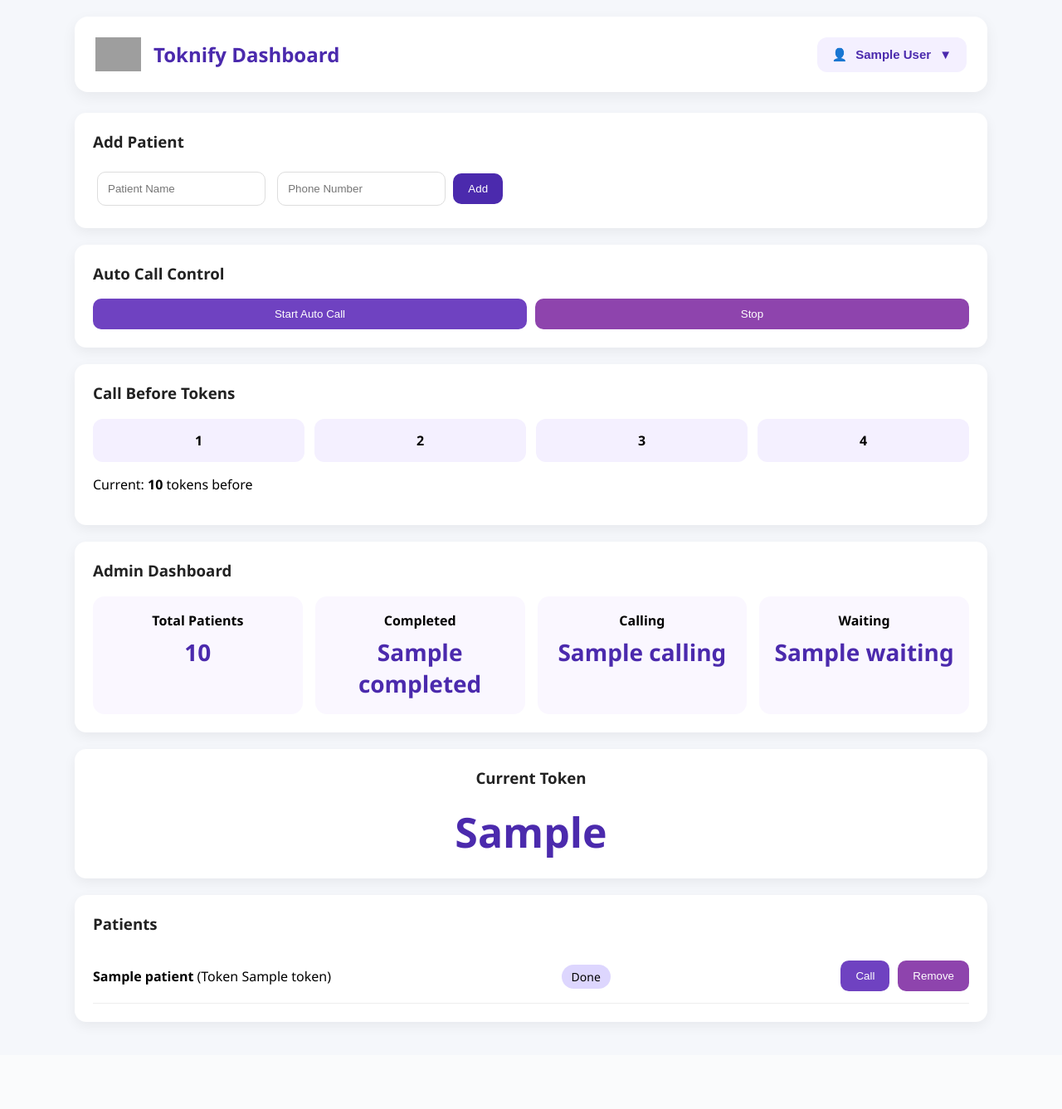
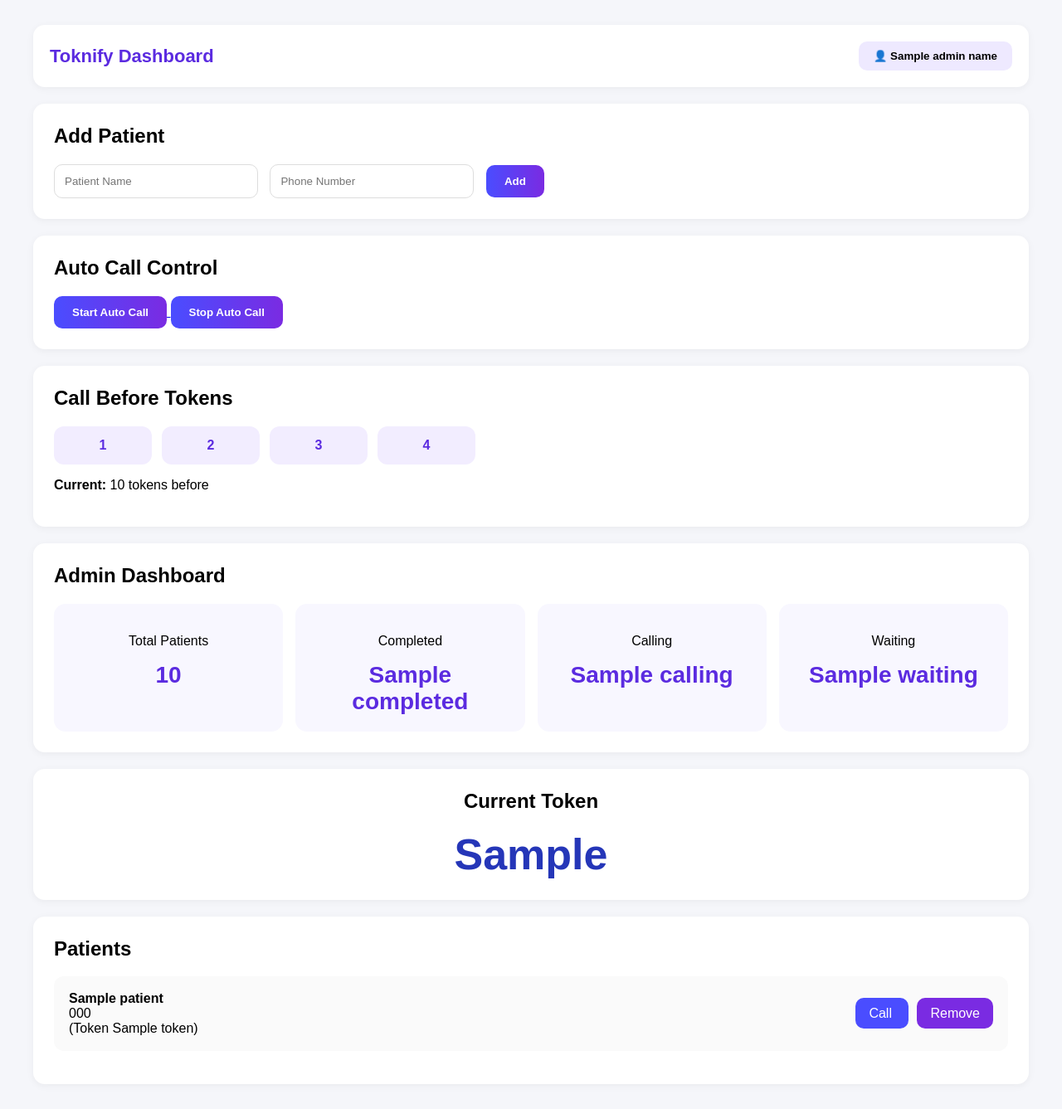
Before and after one commit to sethdiya-code/toknify, a Flask app: template templates/index.html in a window 1280 px wide. Shown: the whole page at 83% size. Before the commit the page ends 1236 px from the top, so only its background shows below. Run offline with Flask 3, Linux system fonts and the light colour scheme; the visitor is signed in with stand-in values (Sample User, id 1); tables that the repository leaves empty hold one stand-in row (values such as "Sample post"); the template is opened without the code that fills it: most values are stand-ins (such as "Sample title", 1, 10 or a date in 2020); grey boxes are pictures that could not be loaded.

Commit message:
Update index.html

```diff
--- a/templates/index.html
+++ b/templates/index.html
@@ -1,448 +1,348 @@
 <!DOCTYPE html>
-<html>
+<html lang="en">
 <head>
+    <meta charset="UTF-8">
+    <meta name="viewport" content="width=device-width, initial-scale=1.0">
     <title>Toknify Dashboard</title>
 
     <style>
         body {
-            font-family: 'Segoe UI', sans-serif;
-            background: #f5f7fb;
-            padding: 20px;
             margin: 0;
+            padding: 0;
+            background: #f5f6fa;
+            font-family: Arial, sans-serif;
         }
 
         .container {
-            max-width: 1100px;
-            margin: auto;
+            width: 95%;
+            max-width: 1200px;
+            margin: 30px auto;
         }
 
-        /* ================= NAVBAR ================= */
-
-        .top-navbar {
+        .topbar {
             background: white;
-            border-radius: 16px;
-            padding: 18px 25px;
+            padding: 20px;
+            border-radius: 14px;
             display: flex;
             justify-content: space-between;
             align-items: center;
-            box-shadow: 0 6px 18px rgba(0,0,0,0.06);
-            margin-bottom: 25px;
+            box-shadow: 0 2px 10px rgba(0,0,0,0.05);
         }
 
-        .nav-left {
-            display: flex;
-            align-items: center;
-            gap: 15px;
+        .logo {
+            font-size: 22px;
+            font-weight: bold;
+            color: #5b2be0;
         }
 
-        .main-logo {
-            width: 55px;
-            height: 55px;
-            object-fit: contain;
-        }
-
-        .brand-text h2 {
-            margin: 0;
-            font-size: 24px;
-            color: #4b2aad;
-            font-weight: 700;
-        }
-
-        .brand-text p {
-            margin: 3px 0 0;
-            font-size: 13px;
-            color: #777;
-        }
-
-        /* ================= PROFILE DROPDOWN ================= */
-
-        .profile-dropdown {
+        .profile {
             position: relative;
         }
 
-        .profile-btn {
-            background: #f4f0ff;
+        .profile button {
+            background: #eee9ff;
             border: none;
-            padding: 12px 18px;
-            border-radius: 12px;
+            padding: 10px 18px;
+            border-radius: 10px;
             cursor: pointer;
-            font-weight: 600;
-            color: #4b2aad;
-            display: flex;
-            align-items: center;
-            gap: 10px;
+            font-weight: bold;
+        }
+
+        .dropdown {
+            position: absolute;
+            right: 0;
+            top: 55px;
+            width: 280px;
+            background: white;
+            border-radius: 14px;
+            padding: 20px;
+            box-shadow: 0 10px 30px rgba(0,0,0,0.08);
+            display: none;
+            z-index: 999;
+        }
+
+        .dropdown a {
+            display: block;
+            text-decoration: none;
+            color: #222;
+            padding: 10px 0;
             font-size: 15px;
         }
 
-        .profile-btn:hover {
-            background: #ece5ff;
+        .dropdown hr {
+            border: none;
+            border-top: 1px solid #eee;
+            margin: 14px 0;
         }
 
-        .dropdown-content {
-            display: none;
-            position: absolute;
-            right: 0;
-            top: 60px;
-            width: 280px;
+        .section {
             background: white;
+            margin-top: 20px;
+            padding: 25px;
             border-radius: 14px;
-            box-shadow: 0 8px 25px rgba(0,0,0,0.08);
-            padding: 18px;
-            z-index: 999;
+            box-shadow: 0 2px 10px rgba(0,0,0,0.05);
         }
 
-        .dropdown-content a {
-            display: block;
-            padding: 10px 0;
-            text-decoration: none;
-            color: #333;
-            font-size: 14px;
-        }
-
-        .dropdown-content a:hover {
-            color: #4b2aad;
-        }
-
-        .dropdown-section p {
-            margin: 6px 0;
-            font-size: 14px;
-        }
-
-        .logout-link {
-            color: #d62828 !important;
-            font-weight: 600;
-        }
-
-        hr {
-            border: none;
-            border-top: 1px solid #eee;
-            margin: 12px 0;
-        }
-
-        /* ================= CARDS ================= */
-
-        .card {
-            background: white;
-            padding: 22px;
-            border-radius: 14px;
-            box-shadow: 0 5px 15px rgba(0,0,0,0.06);
-            margin-bottom: 20px;
-        }
-
-        .card h3 {
+        h2 {
             margin-top: 0;
-            color: #222;
         }
 
         input {
             padding: 12px;
-            margin: 5px;
+            width: 220px;
+            border: 1px solid #ddd;
             border-radius: 10px;
-            border: 1px solid #ddd;
-            outline: none;
+            margin-right: 10px;
         }
 
-        button {
-            padding: 11px 18px;
+        .btn {
+            background: linear-gradient(to right, #4a4dff, #7a2be2);
+            color: white;
             border: none;
+            padding: 12px 22px;
             border-radius: 10px;
             cursor: pointer;
-            font-weight: 500;
+            font-weight: bold;
         }
 
-        .btn-green {
-            background: #6f42c1;
-            color: white;
-        }
-
-        .btn-red {
-            background: #8e44ad;
-            color: white;
-        }
-
-        .btn-blue {
-            background: #4b2aad;
-            color: white;
-        }
-
-        /* ================= STATS ================= */
-
-        .stats-wrap {
+        .token-buttons {
             display: flex;
-            gap: 15px;
+            gap: 12px;
             flex-wrap: wrap;
         }
 
-        .stats-card {
-            flex: 1;
-            min-width: 140px;
-            text-align: center;
-            padding: 18px;
-            border-radius: 14px;
-            background: #faf7ff;
-            font-weight: 600;
-        }
-
-        .big-number {
-            font-size: 28px;
-            margin-top: 8px;
-            color: #4b2aad;
-        }
-
-        /* ================= TOKEN BOX ================= */
-
-        .token-grid {
-            display: flex;
-            gap: 12px;
-            margin-top: 12px;
+        .token-buttons a {
+            text-decoration: none;
         }
 
         .token-box {
-            flex: 1;
+            background: #f2edff;
+            padding: 14px 24px;
+            border-radius: 12px;
+            font-weight: bold;
+            min-width: 70px;
             text-align: center;
-            padding: 15px;
-            border-radius: 12px;
-            background: #f4f0ff;
-            cursor: pointer;
-            font-weight: bold;
-            transition: 0.3s;
+            color: #5b2be0;
         }
 
-        .token-box:hover {
-            transform: scale(1.03);
+        .stats {
+            display: grid;
+            grid-template-columns: repeat(auto-fit, minmax(180px,1fr));
+            gap: 15px;
         }
 
-        .active-token {
-            background: #4b2aad;
-            color: white;
+        .card {
+            background: #f8f7ff;
+            padding: 20px;
+            border-radius: 14px;
+            text-align: center;
         }
 
-        /* ================= PATIENTS ================= */
+        .card h3 {
+            margin: 0;
+            font-size: 28px;
+            color: #5b2be0;
+        }
 
         .patient {
+            background: #fafafa;
+            padding: 18px;
+            border-radius: 12px;
+            margin-bottom: 15px;
             display: flex;
             justify-content: space-between;
             align-items: center;
-            padding: 14px 0;
-            border-bottom: 1px solid #eee;
         }
 
-        .status {
-            padding: 5px 12px;
-            border-radius: 20px;
-            font-size: 14px;
+        .actions a {
+            text-decoration: none;
+            margin-left: 10px;
         }
 
-        .waiting {
-            background: #f3e8ff;
+        .call-btn {
+            background: #4a4dff;
+            color: white;
+            padding: 10px 16px;
+            border-radius: 10px;
         }
 
-        .calling {
-            background: #e9d8fd;
+        .remove-btn {
+            background: #7a2be2;
+            color: white;
+            padding: 10px 16px;
+            border-radius: 10px;
         }
 
-        .done {
-            background: #ddd6fe;
+        .current-token {
+            text-align: center;
+            font-size: 52px;
+            font-weight: bold;
+            color: #2536b8;
         }
     </style>
-
-    <script>
-        function setCallBefore(value) {
-            fetch('/set_call_before/' + value)
-            .then(() => location.reload());
-        }
-
-        function toggleDropdown() {
-            const menu = document.getElementById("dropdownMenu");
-
-            if (menu.style.display === "block") {
-                menu.style.display = "none";
-            } else {
-                menu.style.display = "block";
-            }
-        }
-
-        setInterval(() => {
-            fetch('/auto_call');
-        }, 5000);
-    </script>
 </head>
-
 <body>
 
 <div class="container">
 
-    <!-- ================= NAVBAR ================= -->
+    <!-- TOPBAR -->
+    <div class="topbar">
+        <div class="logo">Toknify Dashboard</div>
 
-    <div class="top-navbar">
-
-        <div class="nav-left">
-            <img src="/static/logo.png" class="main-logo">
-
-            <div class="brand-text">
-                <h2>Toknify Dashboard</h2>
-
-            </div>
-        </div>
-
-        <div class="profile-dropdown">
-
-            <button class="profile-btn" onclick="toggleDropdown()">
-                👤
-                <span>{{ session['organization_name'] }}</span>
-                ▼
+        <div class="profile">
+            <button onclick="toggleDropdown()">
+                👤 {{ admin_name }}
             </button>
 
-            <div id="dropdownMenu" class="dropdown-content">
-
-                <div class="dropdown-section">
-                    <p><b>🏥 Organization:</b> {{ session['organization_name'] }}</p>
-                    <p><b>👤 Admin:</b> {{ session['admin_name'] }}</p>
-                    <p><b>📧 Email:</b> {{ session['user_email'] }}</p>
-                </div>
+            <div class="dropdown" id="dropdownMenu">
+                <p><strong>🏥 Organization:</strong> {{ organization }}</p>
+                <p><strong>👤 Admin:</strong> {{ admin_name }}</p>
+                <p><strong>📧 Email:</strong> {{ email }}</p>
 
                 <hr>
 
-                <a href="/">📊 Today’s Report</a>
-                <a href="/">📞 Call History</a>
-                <a href="/">📁 Patient Records</a>
+                <a href="/today_report">📊 Today's Report</a>
+                <a href="/call_history">📞 Call History</a>
+                <a href="/patient_records">📁 Patient Records</a>
+                <a href="/edit_profile">✏ Edit Profile</a>
 
                 <hr>
 
-                <a href="/signup">✏ Edit Profile</a>
-                <a href="/">⚙ Token Settings</a>
-
-                <hr>
-
-                <a href="/logout" class="logout-link">🚪 Logout</a>
-
+                <a href="/logout">🚪 Logout</a>
             </div>
-
         </div>
-
     </div>
 
-    <!-- ================= ADD PATIENT ================= -->
 
-    <div class="card">
-        <h3>Add Patient</h3>
+    <!-- ADD PATIENT -->
+    <div class="section">
+        <h2>Add Patient</h2>
 
-        <form action="/add" method="POST">
+        <form method="POST">
             <input type="text" name="name" placeholder="Patient Name" required>
             <input type="text" name="phone" placeholder="Phone Number" required>
-            <button type="submit" class="btn-blue">Add</button>
+            <button class="btn" type="submit">Add</button>
         </form>
     </div>
 
-    <!-- ================= AUTO CALL ================= -->
 
-    <div class="card">
-        <h3>Auto Call Control</h3>
+    <!-- AUTO CALL -->
+    <div class="section">
+        <h2>Auto Call Control</h2>
 
-        <div style="display:flex; gap:10px;">
-            <a href="/start_auto" style="flex:1;">
-                <button class="btn-green" style="width:100%;">Start Auto Call</button>
-            </a>
+        <a href="/start_auto">
+            <button class="btn">Start Auto Call</button>
+        </a>
 
-            <a href="/stop_auto" style="flex:1;">
-                <button class="btn-red" style="width:100%;">Stop</button>
-            </a>
+        <a href="/stop_auto">
+            <button class="btn">Stop Auto Call</button>
+        </a>
+    </div>
+
+
+    <!-- CALL BEFORE TOKENS -->
+    <div class="section">
+        <h2>Call Before Tokens</h2>
+
+        <div class="token-buttons">
+            <a href="/set_call_before/1"><div class="token-box">1</div></a>
+            <a href="/set_call_before/2"><div class="token-box">2</div></a>
+            <a href="/set_call_before/3"><div class="token-box">3</div></a>
+            <a href="/set_call_before/4"><div class="token-box">4</div></a>
+        </div>
+
+        <p><strong>Current:</strong> {{ call_before }} tokens before</p>
+    </div>
+
+
+    <!-- ADMIN DASHBOARD -->
+    <div class="section">
+        <h2>Admin Dashboard</h2>
+
+        <div class="stats">
+            <div class="card">
+                <p>Total Patients</p>
+                <h3>{{ total }}</h3>
+            </div>
+
+            <div class="card">
+                <p>Completed</p>
+                <h3>{{ completed }}</h3>
+            </div>
+
+            <div class="card">
+                <p>Calling</p>
+                <h3>{{ calling }}</h3>
+            </div>
+
+            <div class="card">
+                <p>Waiting</p>
+                <h3>{{ waiting }}</h3>
+            </div>
         </div>
     </div>
 
-    <!-- ================= CALL BEFORE ================= -->
 
-    <div class="card">
-        <h3>Call Before Tokens</h3>
-
-        <div class="token-grid">
-            <div onclick="setCallBefore(1)" class="token-box {{ 'active-token' if call_before==1 else '' }}">1</div>
-            <div onclick="setCallBefore(2)" class="token-box {{ 'active-token' if call_before==2 else '' }}">2</div>
-            <div onclick="setCallBefore(3)" class="token-box {{ 'active-token' if call_before==3 else '' }}">3</div>
-            <div onclick="setCallBefore(4)" class="token-box {{ 'active-token' if call_before==4 else '' }}">4</div>
-        </div>
-
-        <p>Current: <b>{{ call_before }}</b> tokens before</p>
-    </div>
-
-    <!-- ================= ADMIN DASHBOARD ================= -->
-
-    <div class="card">
-        <h3>Admin Dashboard</h3>
-
-        <div class="stats-wrap">
-
-            <div class="stats-card">
-                Total Patients
-                <div class="big-number">{{ total }}</div>
-            </div>
-
-            <div class="stats-card">
-                Completed
-                <div class="big-number">{{ completed }}</div>
-            </div>
-
-            <div class="stats-card">
-                Calling
-                <div class="big-number">{{ calling }}</div>
-            </div>
-
-            <div class="stats-card">
-                Waiting
-                <div class="big-number">{{ waiting }}</div>
-            </div>
-
-        </div>
-    </div>
-
-    <!-- ================= CURRENT TOKEN ================= -->
-
-    <div class="card" style="text-align:center;">
-        <h3>Current Token</h3>
-
-        <div style="font-size:50px; font-weight:700; color:#4b2aad;">
+    <!-- CURRENT TOKEN -->
+    <div class="section">
+        <h2 style="text-align:center;">Current Token</h2>
+        <div class="current-token">
             {{ current_token }}
         </div>
     </div>
 
-    <!-- ================= PATIENTS ================= -->
 
-    <div class="card">
-        <h3>Patients</h3>
+    <!-- PATIENTS -->
+    <div class="section">
+        <h2>Patients</h2>
 
-        {% for p in patients %}
+        {% for patient in patients %}
         <div class="patient">
 
             <div>
-                <b>{{ p.name }}</b>
-                (Token {{ p.token }})
+                <strong>{{ patient.name }}</strong><br>
+                {{ patient.phone }}<br>
+                (Token {{ patient.token }})
             </div>
 
-            <div>
-                {% if p.completed %}
-                    <span class="status done">Done</span>
-                {% elif p.called %}
-                    <span class="status calling">Calling</span>
-                {% else %}
-                    <span class="status waiting">Waiting</span>
-                {% endif %}
-            </div>
-
-            <div style="display:flex; gap:10px;">
-                <a href="/call_now/{{ p.token }}">
-                    <button class="btn-green">Call</button>
+            <div class="actions">
+                <a href="/call_now/{{ patient.token }}" class="call-btn">
+                    Call
                 </a>
 
-                <a href="/delete/{{ p.token }}">
-                    <button class="btn-red">Remove</button>
+                <a href="/remove_patient/{{ patient.token }}" class="remove-btn">
+                    Remove
                 </a>
             </div>
 
         </div>
         {% endfor %}
+
     </div>
 
 </div>
 
+
+<script>
+    function toggleDropdown() {
+        let menu = document.getElementById("dropdownMenu");
+
+        if (menu.style.display === "block") {
+            menu.style.display = "none";
+        } else {
+            menu.style.display = "block";
+        }
+    }
+
+    window.onclick = function(event) {
+        if (!event.target.matches('.profile button')) {
+            let dropdown = document.getElementById("dropdownMenu");
+            if (dropdown.style.display === "block") {
+                dropdown.style.display = "none";
+            }
+        }
+    }
+</script>
+
 </body>
 </html>
```
